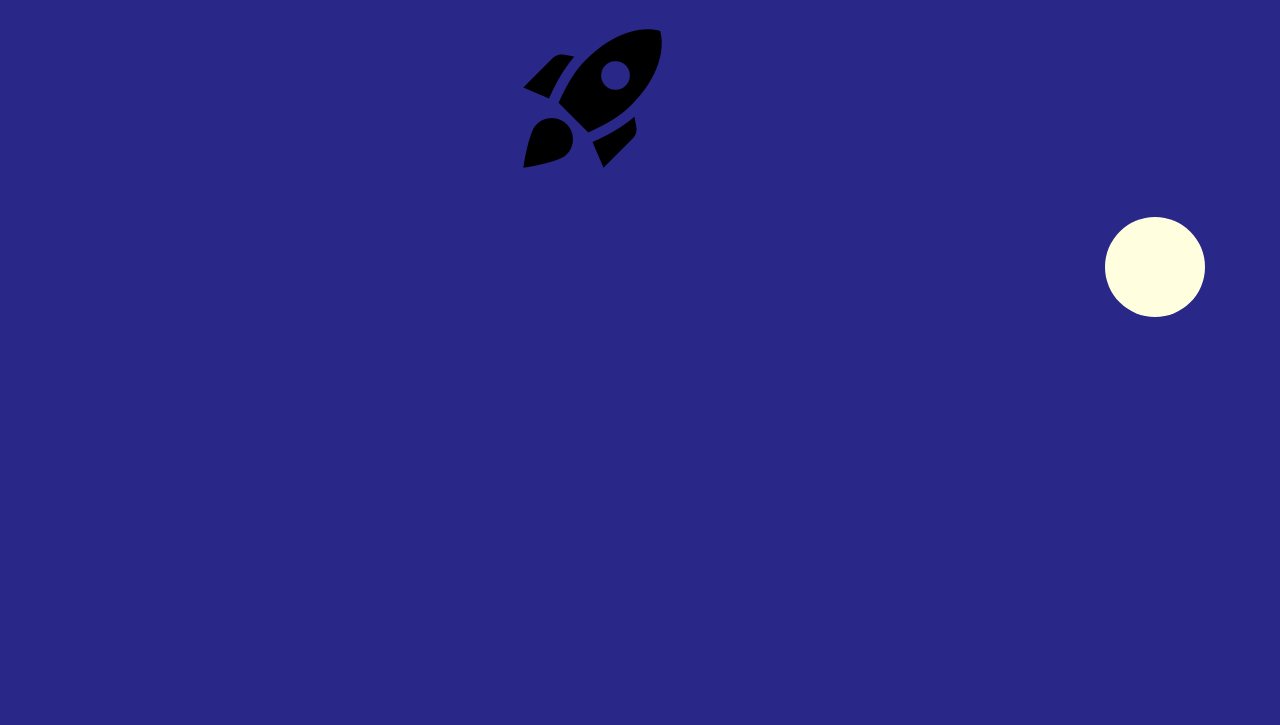
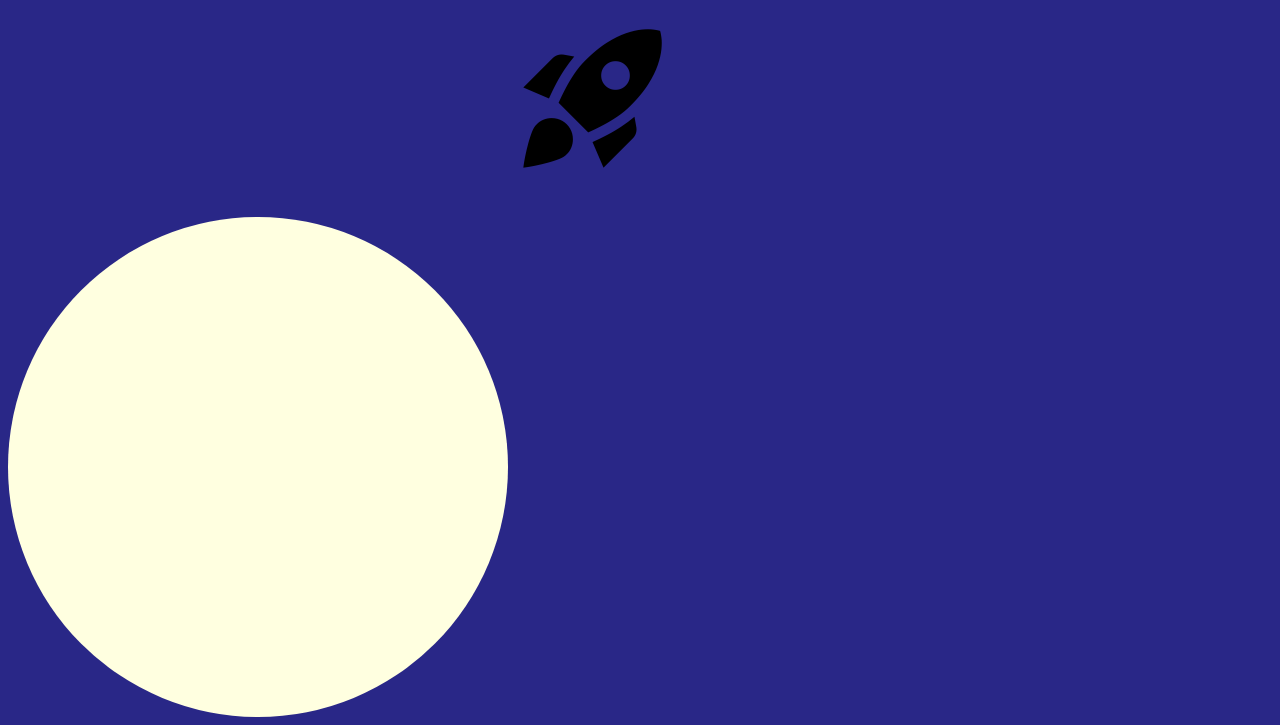
Before and after one commit to BarnesAL2019/Commitment, a plain HTML site: page index.html in a window 1280 px wide. Shown: the part 96-821 px from the top of the page. Before the commit the page ends 800 px from the top, so only its background shows below. Drawn offline with Linux system fonts and the light colour scheme; a web font is replaced by a local one.

Commit message:
landed on the moon

```diff
--- a/css/main.css
+++ b/css/main.css
@@ -10,11 +10,9 @@ p {
 }
 
 .circle {
-  width: 100px;
-  height: 100px;
+  width: 500px;
+  height: 500px;
   background: lightyellow;
-  animation: sky 7s cubic-bezier( 0.36, 0.45, 0.63, 0.53) infinite;
-  transform: translate3d(0, 0, 0);
   border-radius: 50%
 }
 
@@ -24,7 +22,7 @@ p {
 
 @keyframes sky {
   0% {
-    margin-left: 0;
+    margin-left:-500;
   }
   100% {
     margin-left: 1600px;
```
